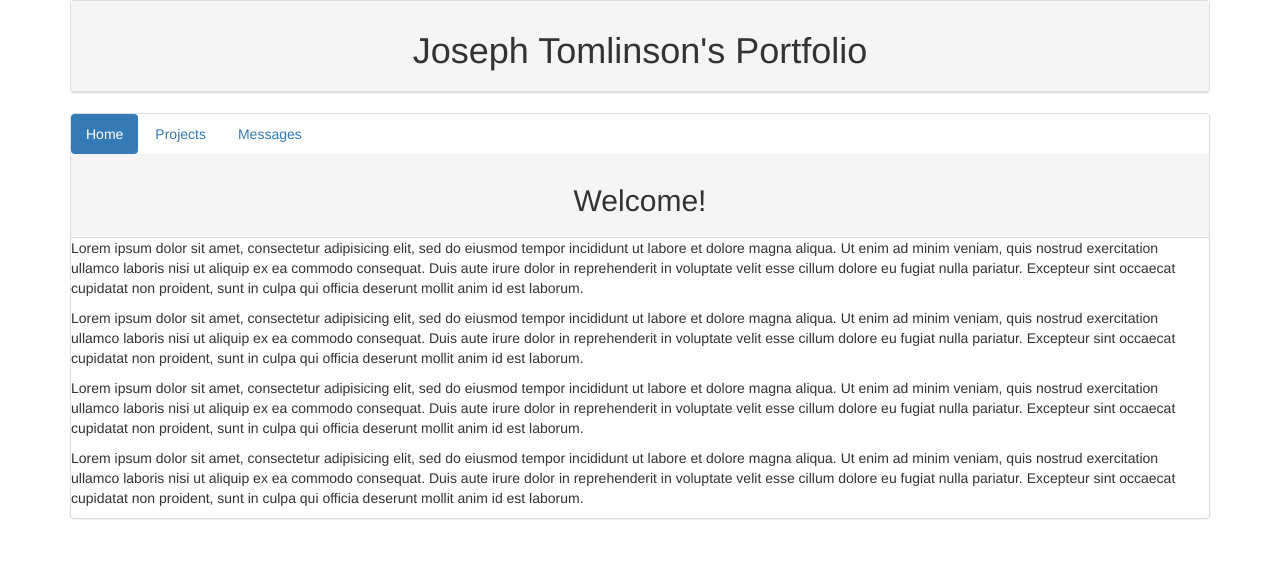
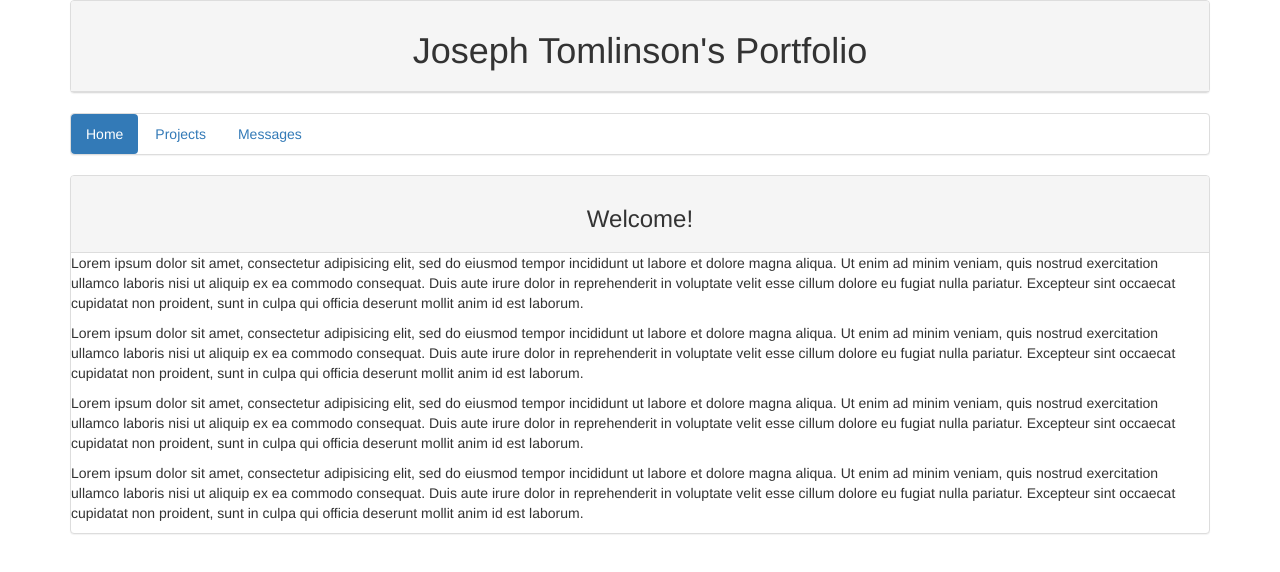
Before and after one commit to bizzclaw/portfolio, a plain HTML site: page index.html in a window 1280 px wide. Drawn offline with nearby package versions, Linux system fonts and the light colour scheme.

Commit message:
Seperate nav-bar and page content into their own panels

```diff
--- a/index.html
+++ b/index.html
@@ -19,8 +19,10 @@
           <li role="presentation"><a href="#">Projects</a></li>
           <li role="presentation"><a href="#">Messages</a></li>
         </ul>
+      </div>
+      <div class = "panel panel-default">
         <div class = "panel-heading">
-          <h2><center>Welcome!</center></h2>
+          <h3><center>Welcome!</center></h3>
         </div>
         <p>Lorem ipsum dolor sit amet, consectetur adipisicing elit, sed do eiusmod tempor incididunt ut labore et dolore magna aliqua. Ut enim ad minim veniam, quis nostrud exercitation ullamco laboris nisi ut aliquip ex ea commodo consequat. Duis aute irure dolor in reprehenderit in voluptate velit esse cillum dolore eu fugiat nulla pariatur. Excepteur sint occaecat cupidatat non proident, sunt in culpa qui officia deserunt mollit anim id est laborum.</p>
         <p>Lorem ipsum dolor sit amet, consectetur adipisicing elit, sed do eiusmod tempor incididunt ut labore et dolore magna aliqua. Ut enim ad minim veniam, quis nostrud exercitation ullamco laboris nisi ut aliquip ex ea commodo consequat. Duis aute irure dolor in reprehenderit in voluptate velit esse cillum dolore eu fugiat nulla pariatur. Excepteur sint occaecat cupidatat non proident, sunt in culpa qui officia deserunt mollit anim id est laborum.</p>
```
